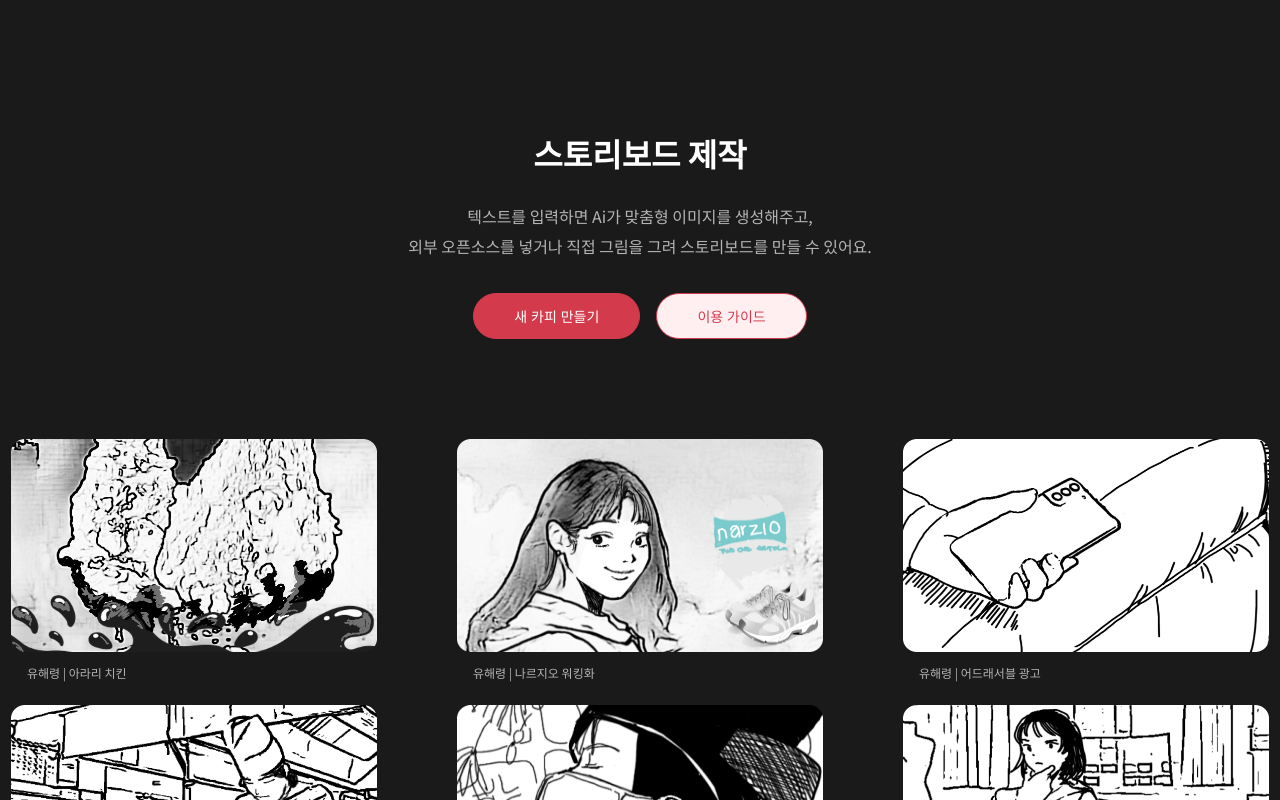
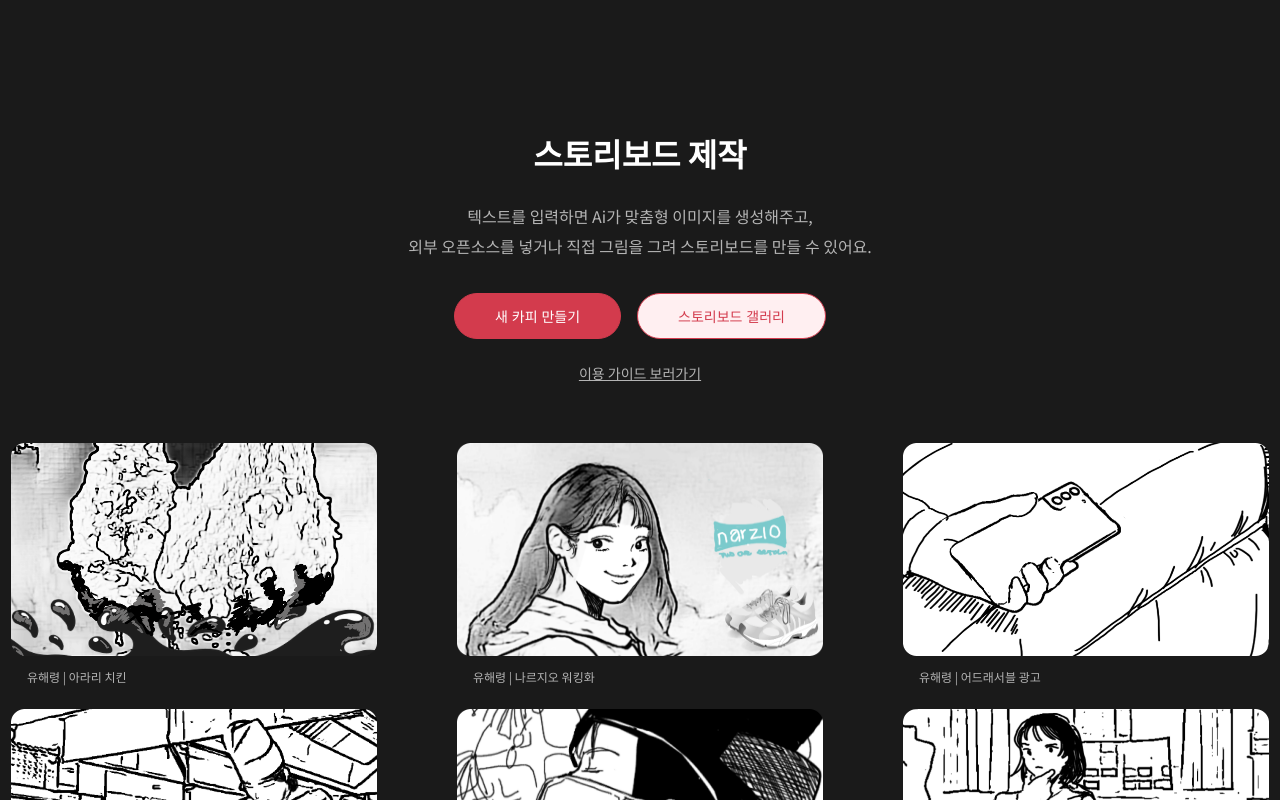
Before and after one commit to uiop5809/FrontEnd, a Next.js app: page / in a window 1280 px wide. Shown: the part 3380-4180 px from the top of the page. Built offline with nearby package versions, Linux system fonts and the light colour scheme; what recoil-persist would draw is missing.

Commit message:
fix(#6): 디자인 변경사항 반영

```diff
--- a/src/components/main/StoryModal.tsx
+++ b/src/components/common/VideoModal.tsx
@@ -1,15 +1,17 @@
-import { useState } from "react";
-import { SearchModalBox, SearchModalContent } from "../common/ModalStyle";
+import { SearchModalBox, SearchModalContent } from "./ModalStyle";
 import styled from "styled-components";
 import Image from "next/image";
-import { Button } from "../common/ButtonStyle";
 import { colors } from "@/styles/theme";
-import { videoKey } from "@/constants/videoKey";
 import YouTube from "react-youtube";
 
-const StoryModal = (props) => {
+interface VideoProps {
+  title: string;
+  clickModal: any;
+  videoKey: string;
+}
+const VideoModal = (props: VideoProps) => {
   // 전달받은 state 함수
-  const { clickModal } = props;
+  const { title, clickModal, videoKey } = props;
 
   return (
     // 뒷배경을 클릭하면 모달을 나갈 수 있게 해야하므로 뒷 배경 onClick에 state함수를 넣는다.
@@ -23,7 +25,7 @@ const StoryModal = (props) => {
           <CloseButton onClick={clickModal}>
             <Image src="/main/Cross.svg" alt="close" width={30} height={30} />
           </CloseButton>
-          <Title>스토리보드 제작 이용 가이드</Title>
+          <Title>{title}</Title>
           <YouTube
             videoId={videoKey}
             opts={{
@@ -46,7 +48,7 @@ const StoryModal = (props) => {
   );
 };
 
-export default StoryModal;
+export default VideoModal;
 
 const ModalContent = styled.div`
   position: relative;
--- a/src/components/main/StoryBlock.tsx
+++ b/src/components/main/StoryBlock.tsx
@@ -7,7 +7,8 @@ import Image from "next/image";
 import styled from "styled-components";
 import { Button } from "../common/ButtonStyle";
 import { useState } from "react";
-import StoryModal from "./StoryModal";
+import StoryModal from "../common/VideoModal";
+import { storyBoardKey } from "@/constants/videoKey";
 
 export default function StoryBlock() {
   // 모달 버튼 클릭 유무를 저장할 state
@@ -51,12 +52,20 @@ export default function StoryBlock() {
           initial="default"
           whileHover="scaleUp"
           variants={Variants}
-          onClick={clickModal}
         >
-          이용 가이드
+          스토리보드 갤러리
         </Button>
-        {showModal && <StoryModal clickModal={clickModal} />}
       </ButtonWrapper>
+      <IntroMiniTextBlock onClick={clickModal}>
+        이용 가이드 보러가기
+      </IntroMiniTextBlock>
+      {showModal && (
+        <StoryModal
+          title="스토리보드 제작 이용 가이드"
+          clickModal={clickModal}
+          videoKey={storyBoardKey}
+        />
+      )}
       <CardBlock>
         {storyBoardData[0].map((v, i) => (
           <CardRegion key={i}>
@@ -89,21 +98,6 @@ export default function StoryBlock() {
           </CardRegion>
         ))}
       </CardBlock>
-      <LinkButtonWrapper
-        background="#252525"
-        text={colors.greyTypeMain}
-        initial="default"
-        whileHover="scaleUp"
-        variants={Variants}
-      >
-        더 많은 스토리보드 보기
-        <Image
-          src="/main/arrow-right.svg"
-          alt="right-arrow"
-          width={18}
-          height={18}
-        />
-      </LinkButtonWrapper>
     </Layout>
   );
 }
@@ -137,7 +131,7 @@ const ButtonWrapper = styled.div`
   display: inline-flex;
   gap: 1rem;
   margin-top: 2rem;
-  margin-bottom: 6.25rem;
+  margin-bottom: 1.5rem;
 `;
 const CardBlock = styled.div`
   display: inline-flex;
@@ -179,7 +173,15 @@ const ImageWrapper = styled.div`
   height: 100%;
   margin-bottom: 0.75rem;
 `;
-const LinkButtonWrapper = styled(Button)`
-  border-color: #252525;
-  margin-top: 3rem;
+const IntroMiniTextBlock = styled.div`
+  color: ${colors.greyTypeMain};
+  margin-bottom: 3.75rem;
+  text-align: center;
+  font-size: 0.875rem;
+  font-style: normal;
+  font-weight: 500;
+  line-height: normal;
+  text-decoration-line: underline;
+  z-index: 1;
+  cursor: pointer;
 `;
--- a/src/constants/videoKey.ts
+++ b/src/constants/videoKey.ts
@@ -1,2 +1,2 @@
 // 스토리보드 이용가이드 영상
-export const videoKey = "XXx5-2Pi09I";
+export const storyBoardKey = "XXx5-2Pi09I";
--- a/src/lib/data.ts
+++ b/src/lib/data.ts
@@ -30,7 +30,7 @@ export const mainPageData = [
   {
     title: "트렌드 분석",
     description:
-      "인물, 키워드 검색을 통해 관련 해시태그와 검색량 추이, 관련 콘텐츠를 확인해보세요.\n키워드 비교 분석으로 공통 연관어와 관련 콘텐츠까지 한번에 데이터를 비교할 수 있어요.",
+      "인물, 아이템 검색을 통해 관련 해시태그와 검색량 추이, 관련 콘텐츠를 확인해보세요.\n키워드 비교 분석으로 공통 연관어와 관련 콘텐츠까지 한번에 데이터를 비교할 수 있어요.",
     card: [
       {
         title: "인물 분석",
```
